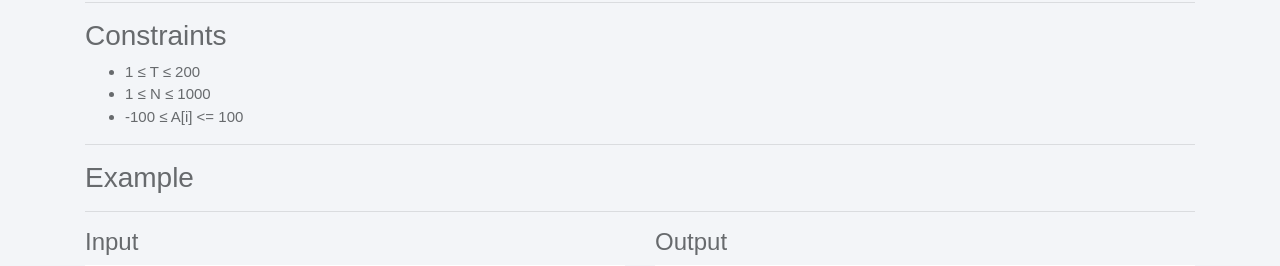
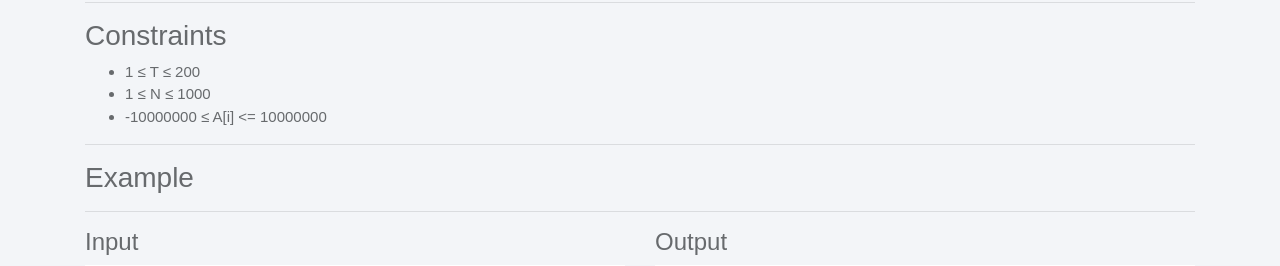
Before and after one commit to sanidhyaRsharma/DS_Workshop, a Flask app: page /question_2 in a window 1280 px wide. Shown: the part 993-1259 px from the top of the page. Run offline with Flask 2, Linux system fonts and the light colour scheme; some libraries are stand-ins or nearby versions.

Commit message:
Edited constraints

```diff
--- a/app/templates/question_2.html
+++ b/app/templates/question_2.html
@@ -45,7 +45,7 @@
         <ul>
             <li> 1 ≤ T ≤ 200</li>
             <li>1 ≤ N ≤ 1000</li>
-            <li>-100 ≤ A[i] <= 100</li>
+            <li>-10000000 ≤ A[i] <= 10000000 </li>
         </ul>
         <hr/>
         <h3>Example</h3>        <hr/>
```
